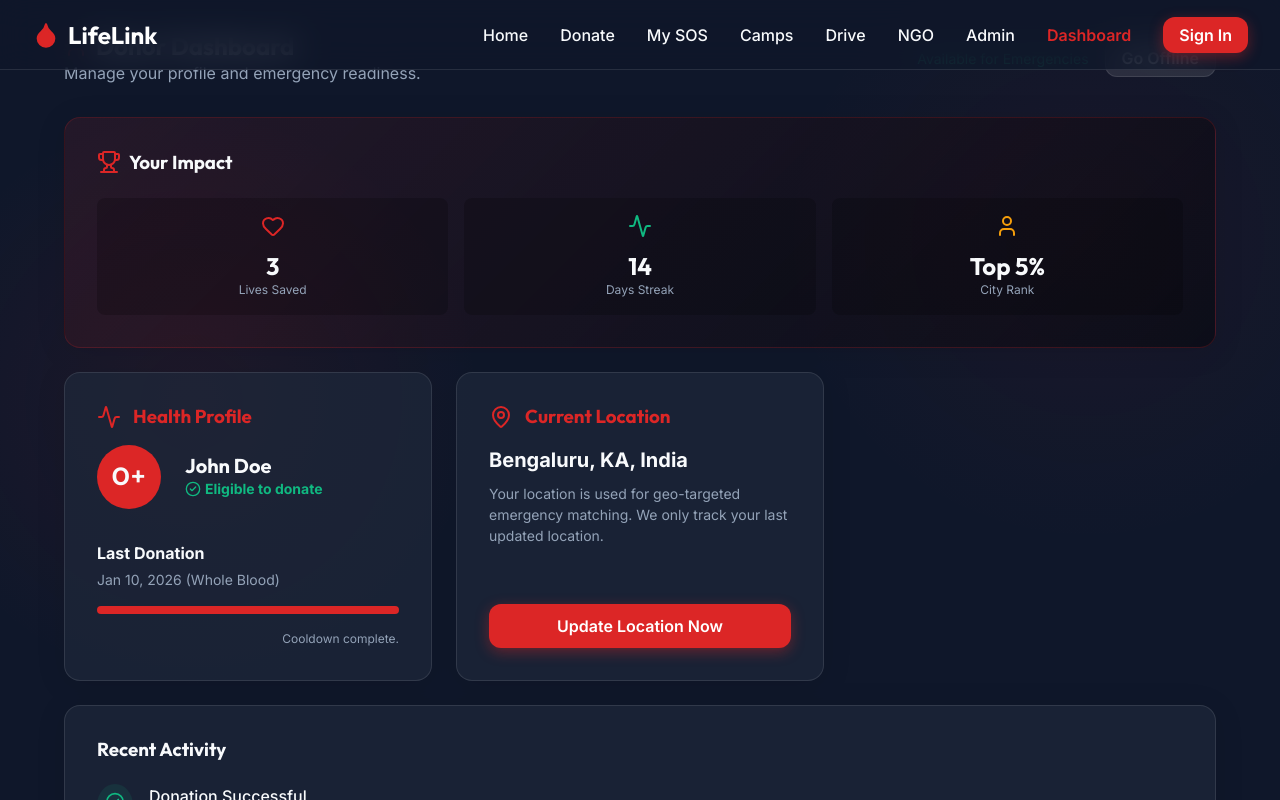
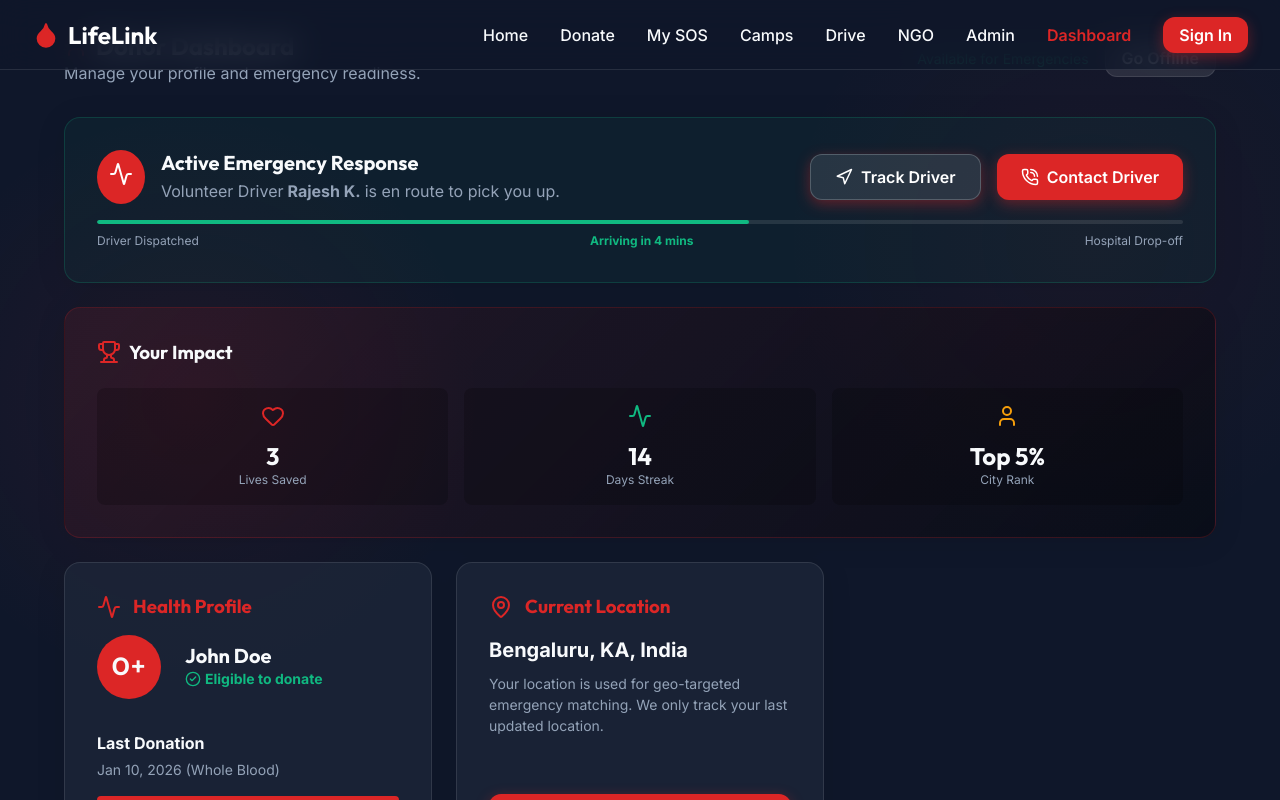
Before and after one commit to anucoder01/LifeLink, a React app in the folder frontend/: page /dashboard in a window 1280 px wide. Shown: the top 800 px of the page. Built offline with nearby package versions, Linux system fonts and the light colour scheme; the HTML template or start-up script is replaced by a standard one.

Commit message:
feat: Add live driver tracking and contact card to dashboard

```diff
--- a/frontend/src/pages/Dashboard.jsx
+++ b/frontend/src/pages/Dashboard.jsx
@@ -1,5 +1,5 @@
 import React, { useState } from 'react';
-import { User, MapPin, Activity, Link as LinkIcon, Shield, CheckCircle2, Phone, Heart, Trophy, Calendar, Tent } from 'lucide-react';
+import { User, MapPin, Activity, Link as LinkIcon, Shield, CheckCircle2, Phone, Heart, Trophy, Calendar, Tent, Navigation, PhoneCall } from 'lucide-react';
 import GlassCard from '../components/GlassCard';
 import PrimaryButton from '../components/PrimaryButton';
 import PhoneInput from 'react-phone-number-input';
@@ -81,7 +81,45 @@ export default function Dashboard() {
 
       <div style={{ display: 'grid', gridTemplateColumns: 'repeat(auto-fit, minmax(300px, 1fr))', gap: '1.5rem' }}>
 
-        {/* Impact Stats */}
+        {/* Active Mission / Driver Tracking (Demo) */}
+        <GlassCard style={{ gridColumn: '1 / -1', background: 'rgba(16, 185, 129, 0.05)', border: '1px solid rgba(16, 185, 129, 0.2)' }}>
+          <div style={{ display: 'flex', justifyContent: 'space-between', alignItems: 'center', marginBottom: '1rem', flexWrap: 'wrap', gap: '1rem' }}>
+            <div style={{ display: 'flex', alignItems: 'center', gap: '1rem' }}>
+              <div style={{ padding: '0.75rem', background: 'var(--color-primary)', borderRadius: '50%', color: 'white', animation: 'pulse 2s infinite' }}>
+                <Activity size={24} />
+              </div>
+              <div>
+                <h3 style={{ margin: 0, fontSize: '1.25rem' }}>Active Emergency Response</h3>
+                <p style={{ margin: 0, color: 'var(--color-text-muted)', display: 'flex', alignItems: 'center', gap: '0.25rem', marginTop: '0.25rem' }}>
+                   Volunteer Driver <strong>Rajesh K.</strong> is en route to pick you up.
+                </p>
+              </div>
+            </div>
+            <div style={{ display: 'flex', gap: '1rem' }}>
+              <PrimaryButton
+                onClick={() => alert('Opening Live Map Tracking... (ETA: 4 mins)')}
+                style={{ display: 'flex', alignItems: 'center', gap: '0.5rem', background: 'rgba(255,255,255,0.1)', color: 'white', border: '1px solid rgba(255,255,255,0.2)' }}>
+                <Navigation size={18} /> Track Driver
+              </PrimaryButton>
+              <PrimaryButton
+                onClick={() => alert('Initiating secure, masked call to Driver (Rajesh K.)...')}
+                style={{ display: 'flex', alignItems: 'center', gap: '0.5rem' }}>
+                <PhoneCall size={18} /> Contact Driver
+              </PrimaryButton>
+            </div>
+          </div>
+
+          <div style={{ height: '4px', background: 'rgba(255,255,255,0.1)', borderRadius: '4px', overflow: 'hidden', marginTop: '1rem' }}>
+            <div style={{ width: '60%', height: '100%', background: 'var(--color-success)', borderRadius: '4px' }}></div>
+          </div>
+          <div style={{ display: 'flex', justifyContent: 'space-between', fontSize: '0.75rem', color: 'var(--color-text-muted)', marginTop: '0.5rem' }}>
+            <span>Driver Dispatched</span>
+            <span style={{ color: 'var(--color-success)', fontWeight: 'bold' }}>Arriving in 4 mins</span>
+            <span>Hospital Drop-off</span>
+          </div>
+        </GlassCard>
+
+        {/* Impact Stats Card (Gamification) */}
         <GlassCard style={{ display: 'flex', flexDirection: 'column', gap: '1rem', gridColumn: '1 / -1', background: 'linear-gradient(135deg, rgba(220,38,38,0.1) 0%, rgba(0,0,0,0.4) 100%)', border: '1px solid rgba(220,38,38,0.2)' }}>
           <h3 style={{ display: 'flex', alignItems: 'center', gap: '0.5rem', margin: '0 0 0.5rem 0' }}>
             <Trophy color="var(--color-primary)" />
```
